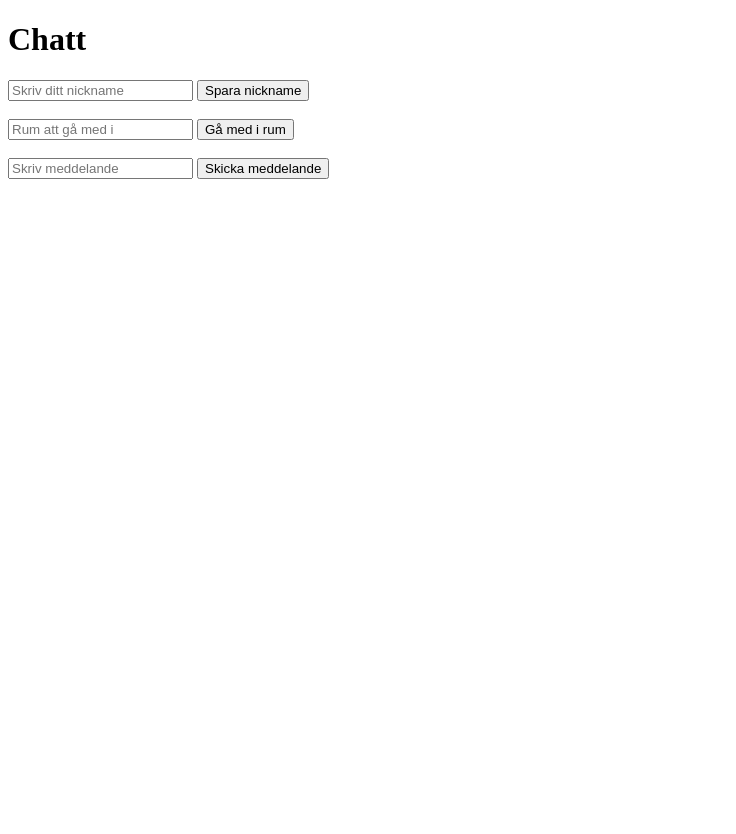
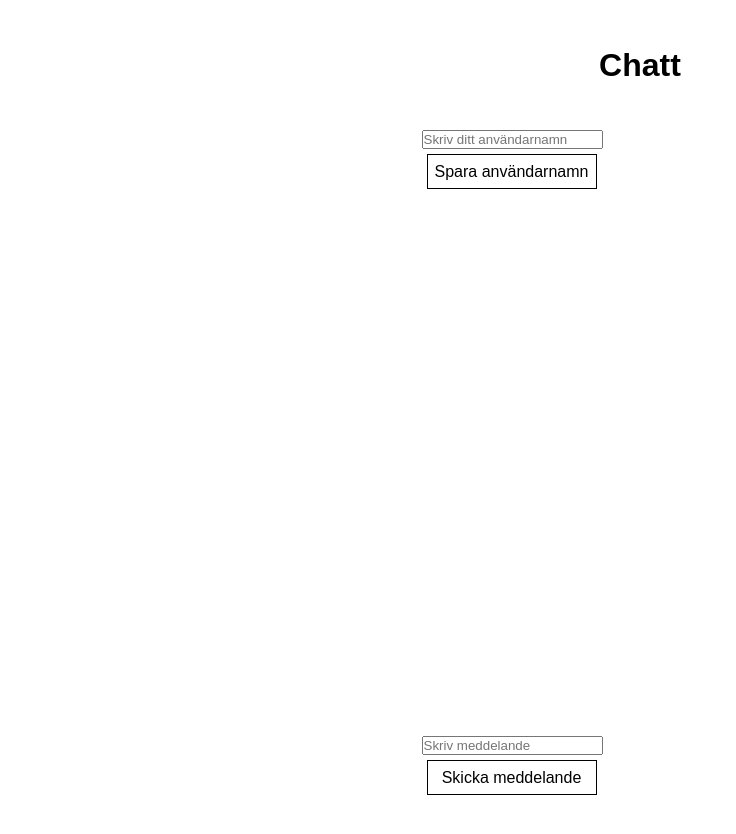
Before and after one commit to LisaKarnerfors/Socket.io-Chat, a website: page client/index.html in a window 1280 px wide. Shown: the whole page, without its empty margins (0-736 px from the left). Before the commit the page ends 800 px from the top, so only its background shows below. Drawn offline with nearby package versions, Linux system fonts and the light colour scheme; no server answers.

Commit message:
added nickname

```diff
--- a/client/index.html
+++ b/client/index.html
@@ -6,23 +6,34 @@
     <meta name="viewport" content="width=device-width, initial-scale=1.0">
     <script src="/socket.io/socket.io.js"></script>
     <script defer src="./logic.js"></script>
+    <link href="style.css" rel="stylesheet">
 
     <title>Chatt</title>
 </head>
 <body>
+
+<header>
     <h1>Chatt</h1>
-    <input id="nickname" placeholder="Skriv ditt nickname" type="text">
-    <button id="saveNickname">Spara nickname</button>
-    <br>
-    <br>
-    <input id="room" placeholder="Rum att gå med i" type="text">
-    <button id="roomBtn">Gå med i rum</button>
-    <br>
-    <br>
-    <input id="msg" placeholder="Skriv meddelande" type="text">
-    <button id="msgBtn">Skicka meddelande</button>
-    <br>
-    <br>
-    <div id="receivedMsg"></div>
+</header>
+
+<main>
+    <div class="container">
+        <div class="nameBox">
+            <input id="name" placeholder="Skriv ditt användarnamn" type="text">
+            <button id="saveNameBtn">Spara användarnamn</button>
+        </div>
+
+        <div class="msgBox">
+            <div id="receivedMsg"></div>
+
+            <input id="msg" placeholder="Skriv meddelande" type="text">
+            <button id="msgBtn">Skicka meddelande</button>
+        </div>
+    </div>
+</main>
+
 </body>
 </html>
+
+<!--     <input id="room" placeholder="Rum att gå med i" type="text">
+    <button id="roomBtn">Gå med i rum</button> -->
--- a/client/logic.js
+++ b/client/logic.js
@@ -1,19 +1,29 @@
 const socket = io();
 
-let nickname = ""
+let nickname = "";
+
+
+const sentMsg = () => {
+
+}
 
 socket.on("userConnected", (socketId) => {
     console.log("New user/socket connected " + socketId);
 })
 
 
+// Relaterat till nickname
+document.getElementById("saveNameBtn").addEventListener("click", () => {
+    const msg = document.getElementById("name").value
+    socket.emit("msg", msg, nickname)
+})
+
+
 const sendBtn = document.getElementById("msgBtn")
 sendBtn.addEventListener("click", () => {
-    const input = document.getElementById("msg")/* .value */
-  /*   console.log(input.value) */
-    socket.emit("msg", input.value)
-  /*  socket.emit("msg", { input, nickname }) */ // Det här gör att det crashar....
-    input.value = ""
+    const input = document.getElementById("msg").value
+    socket.emit("msg", input, nickname)
+    input.value = "";
 })
 
 msg.addEventListener('input', (e) => {
@@ -31,24 +41,8 @@ msg.addEventListener('input', (e) => {
      }
    });
 
+
 socket.on("msg", (msgApi) => {
-/*     console.log(msgApi) */
     const messages = document.getElementById("receivedMsg")
     messages.innerHTML += msgApi + "<br>"
-
 })
-
-
-
-/* socket.on("msg", (msg) => {
-    console.log(`${msg.input} : ${msg.nickname}`)
-})  */
-
-
-
-
-// Tar in nyckeln som ska matcha med nyckeln som kommer från servern? - samma som urlen i fetvh.
-/* socket.on("newSocket", (socketId) => { // skickar med det nya socket.Id
-    console.log("New socket connecter: " + socketId)
-})
-*/
--- /dev/null
+++ b/client/style.css
@@ -0,0 +1,70 @@
+*{
+    box-sizing: border-box;
+    margin: 0px;
+    padding: 0px;
+}
+
+body {
+    font-family: 'Montserrat', sans-serif;
+    color: black;
+    background-color: white;
+}
+
+header {
+    position: relative;
+    top: 0px;
+    left: 0px;
+    right: 0px;
+    height: 130px;
+    width: 100%;
+
+    display: flex;
+    flex-direction: column;
+    justify-content: center;
+}
+
+main {
+    width: 80%;
+    height: 100vh;
+}
+
+.container {
+    display: flex;
+    flex-direction: row;
+    align-items: center;
+    justify-content: center;
+    margin: auto;
+}
+
+h1 {
+    display: flex;
+    justify-content: center;
+}
+
+.nameBox {
+    margin-top: 0;
+}
+
+.msgBox {
+    position: fixed;
+    bottom: 0;
+  /*   left: 0;
+    right: 0; */
+  }
+
+#saveNameBtn, #msgBtn {
+    display: flex;
+    flex-direction: row-reverse;
+    justify-content: center;
+    align-items: center;
+
+    width: 170px;
+    height: 35px;
+
+    color: black;
+    background-color: white;
+    border: 1px solid black;
+    cursor: pointer;
+    font-size: 16px;
+    margin: 5px;
+}
```
Also changed, not shown: index.js (+4 -14 lines).
